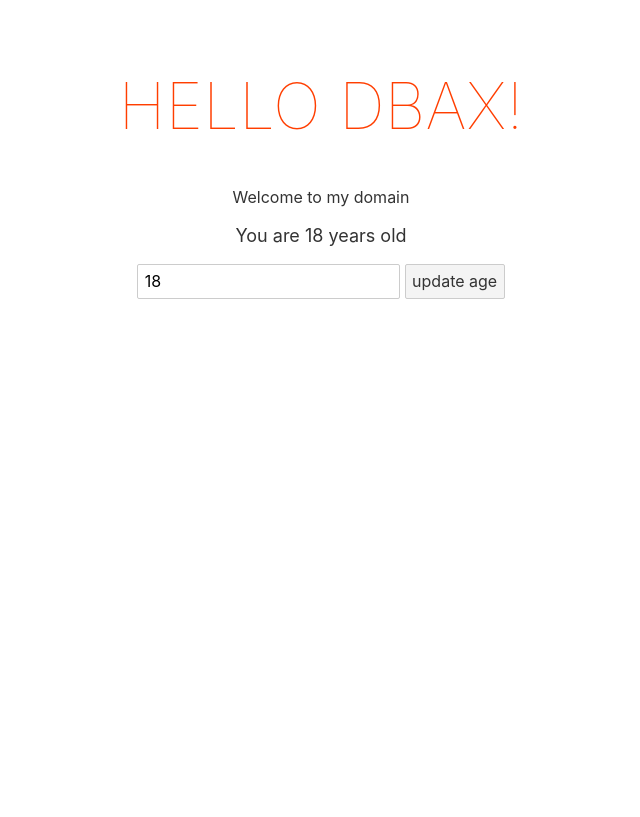
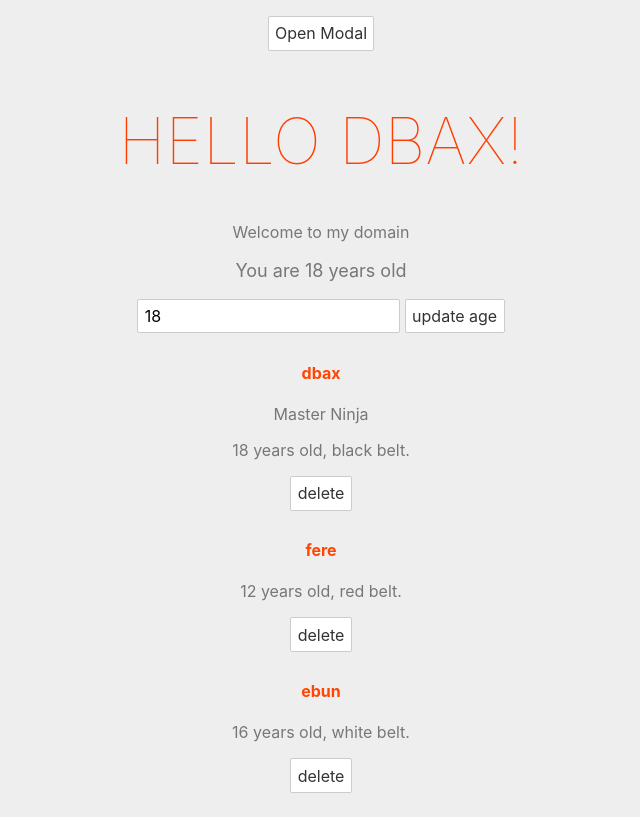
Before and after one commit to diremu/svelte, a Svelte app in the folder dbax/: page / in a window 1280 px wide. Shown: the whole page, without its empty margins (319-959 px from the left). Built offline with nearby package versions, Linux system fonts and the light colour scheme.

Commit message:
learnt event forwarding

```diff
--- a/dbax/public/global.css
+++ b/dbax/public/global.css
@@ -61,3 +61,18 @@ button:not(:disabled):active {
 button:focus {
 	border-color: #666;
 }
+
+body {
+	color: #777;
+	background: #eee;
+	padding: 0;
+	margin: 0;
+}
+
+h4 {
+	color: orangered;
+}
+
+button {
+	background: white;
+}
--- a/dbax/src/App.svelte
+++ b/dbax/src/App.svelte
@@ -1,6 +1,9 @@
 <script>
+	import Modal from'./Modal.svelte'
 	let name = 'dbax';
 	let age =18;
+
+	let showModal = false;
 
 	const handleClick = () => {
 		age += 1;
@@ -9,9 +12,37 @@
 	const handleInput = (e) => {
 		age = e.target.value;
 	}
+
+	let people = [
+		{name:'dbax',beltColour: 'black', age:18, id:1},
+		{name:'fere', beltColour:'red',age:12,id:2},
+		{name:'ebun',beltColour:'white',age:16,id:4}
+	]
+
+	const handleDelete = (id) => {
+		// console.log(id)
+		//if this returns true, the element will be kept in the array
+		//if it returns false, the element will be removed from the array
+		people = people.filter((person) => person.id != id);
+		//delete a person from people
+	}
+	const toggleModal = () => {
+		showModal = !showModal
+	}
+	let num = 15;
 </script>
 
+<!-- {#if num > 20}
+	<p>the number is greater than 20</p>
+{:else if num > 5}
+	<p>greater than 5</p>
+{:else}
+	<p>not greater than 5</p>
+{/if} -->
+
+<Modal message="my first svelte prop" isPromo={true} showModal={showModal} on:click={toggleModal} />
 <main>
+	<button on:click={toggleModal}>Open Modal</button>
 	<h1>Hello {name}!</h1>
 	<p>Welcome to my domain</p>
 	<p style="font-size: {age}px">You are {age} years old</p>
@@ -20,6 +51,19 @@
 	 <input type="text" bind:value={age} />
 	 <!-- this bind keyword does the twoway binding all at once -->
 	<button on:click={handleClick}>update age</button>
+	<!-- this is to loop through a given array -->
+	{#each people as person (person.id)}
+	<div>
+		<h4>{person.name}</h4>
+		{#if person.beltColour === 'black'}
+			<p>Master Ninja</p>
+		{/if}
+		<p>{person.age} years old, {person.beltColour} belt.</p>
+		<button on:click={() => {handleDelete(person.id)}}>delete</button>
+	</div>
+	{:else}
+	<p>There are no people</p>
+	{/each}
 </main>
 
 <style>
--- /dev/null
+++ b/dbax/src/Modal.svelte
@@ -0,0 +1,40 @@
+<script>
+    //for variables that get their values from outside, you export them first
+    export let message = 'Im the default value';
+    export let showModal = false
+    export let isPromo = false
+</script>
+
+
+{#if showModal}
+<!-- this will assign a promo class if what is in the curly braces evaluates to true -->
+ <!-- this is called event forwarding -->
+    <div class="backdrop" class:promo={isPromo} on:click>
+        <div class="modal">
+            <p>{message}</p>
+        </div>
+    </div>
+{/if}
+
+
+<style>
+.backdrop {
+   width: 100%;
+   height: 100%;
+   position: fixed;
+   background: rgba(0,0,0,0.8);
+}
+
+.modal {
+    padding: 10px;
+    border-radius: 10px;
+    max-width: 400px;
+    margin: 10% auto;
+    text-align: center;
+    background: white;
+}
+.promo .modal{
+    background: crimson;
+    color: white;
+}
+</style>
```
